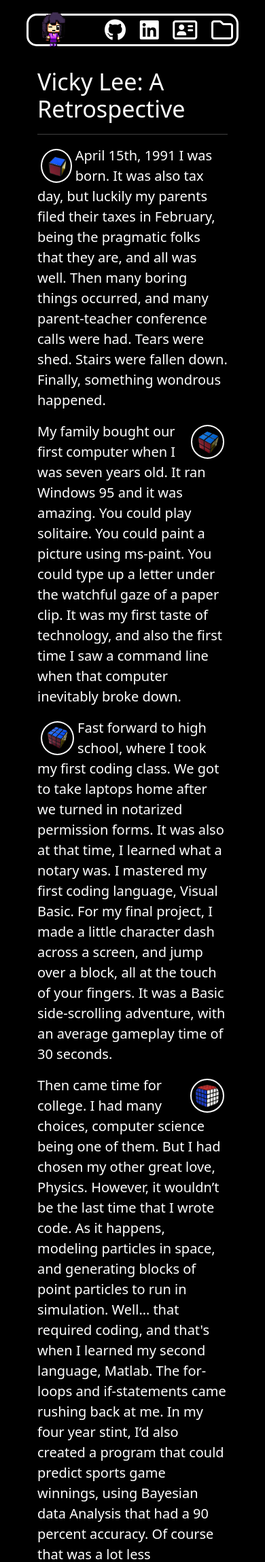
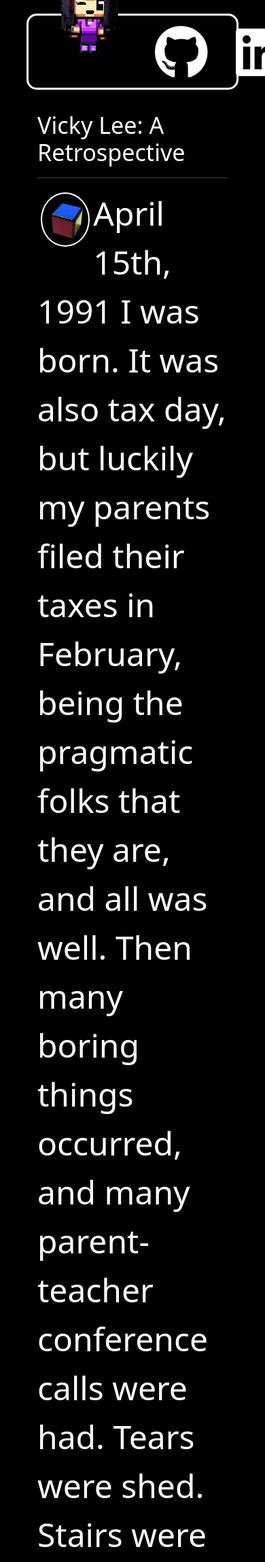
Before and after one commit to Centristy/Vicky-Lee, a Flask app: page / in a window 390 px wide; the page is wider, and only the part inside the window is pictured. Shown: the top 2298 px of that part at 68% size. Run offline with Flask 3, Linux system fonts and the light colour scheme; some libraries are stand-ins or nearby versions.

Commit message:
phone fonts added

```diff
--- a/static/stylesheets/style.css
+++ b/static/stylesheets/style.css
@@ -4,20 +4,42 @@ body {
   }
 
 
+
 .navbar {
     background-color: #000000;
     color:white;
-    height: 3rem;
+    height: 7rem;
     border: 3px solid white;
     border-radius: 15px;
     margin-top: 5%;
     margin-left: 10%;
     margin-right:10%;
-    padding: 5px;
+    padding: 10px;
     position: relative;
     z-index: 9999;
-    font-size: 2rem;
+    font-size: 5rem;
   }
+
+p {
+
+  font-size: 3rem;
+}
+
+small {
+  font-size: 2rem;
+}
+
+h3 {
+  font-size: 4rem;
+}
+
+h1 {
+  font-size:5rem;
+}
+
+hr {
+  color: white;
+}
 
 
 a {
@@ -54,32 +76,35 @@ a:hover {
 
 
 .logo {
-    width: 4rem;
+    width: 10rem;
   }
 
 .jumbotron{
   background-color: black;
   color: white;
+  font-size: 25px;
   margin-left: 10%;
   margin-right: 10%;
 }
 
 .rub1{
-  height: 50px;
+  height: 5rem;
   float: left;
   border: 2px white solid;
   margin: 5px;
   padding: 5px;
   border-radius: 50%;
+
 }
 
 .rub2{
-  height: 50px;
+  height: 5rem;
   float: right;
   border: 2px white solid;
   margin: 5px;
   padding: 5px;
   border-radius: 50%;
+
 }
 
 .alert{
@@ -88,4 +113,5 @@ a:hover {
   margin: 2px;
   border: 1px green solid;
 
+
 }
--- a/templates/homepage.html
+++ b/templates/homepage.html
@@ -4,17 +4,17 @@
     <h1 class="display-4">Vicky Lee: A Retrospective</h1>
     <hr>
         <img src="/static/images/rubicks1.png" class="rub1"/>
-        <p class="lead">April 15th, 1991 I was born. It was also tax day, but luckily my parents filed their taxes in February, being the pragmatic folks that they are, and all was well. Then many boring things occurred, and many parent-teacher conference calls were had. Tears were shed. Stairs were fallen down. Finally, something wondrous happened.</p>
+        <p >April 15th, 1991 I was born. It was also tax day, but luckily my parents filed their taxes in February, being the pragmatic folks that they are, and all was well. Then many boring things occurred, and many parent-teacher conference calls were had. Tears were shed. Stairs were fallen down. Finally, something wondrous happened.</p>
         <img src="/static/images/rubicks2.png" class="rub2"/>
-        <p class="lead">My family bought our first computer when I was seven years old. It ran Windows 95 and it was amazing. You could play solitaire. You could paint a picture using ms-paint. You could type up a letter under the watchful gaze of a paper clip. It was my first taste of technology, and also the first time I saw a command line when that computer inevitably broke down. </p>
+        <p >My family bought our first computer when I was seven years old. It ran Windows 95 and it was amazing. You could play solitaire. You could paint a picture using ms-paint. You could type up a letter under the watchful gaze of a paper clip. It was my first taste of technology, and also the first time I saw a command line when that computer inevitably broke down. </p>
         <img src="/static/images/rubicks3.png" class="rub1"/>
-        <p class="lead">Fast forward to high school, where I took my first coding class. We got to take laptops home after we turned in notarized permission forms. It was also at that time, I learned what a notary was. I mastered my first coding language, Visual Basic. For my final project, I made a little character dash across a screen, and jump over a block, all at the touch of your fingers. It was a Basic side-scrolling adventure, with an average gameplay time of 30 seconds. </p>
+        <p >Fast forward to high school, where I took my first coding class. We got to take laptops home after we turned in notarized permission forms. It was also at that time, I learned what a notary was. I mastered my first coding language, Visual Basic. For my final project, I made a little character dash across a screen, and jump over a block, all at the touch of your fingers. It was a Basic side-scrolling adventure, with an average gameplay time of 30 seconds. </p>
         <img src="/static/images/Rubicks4.png" class="rub2"/>
-        <p class="lead">Then came time for college. I had many choices, computer science being one of them. But I had chosen my other great love, Physics. However, it wouldn’t be the last time that I wrote code. As it happens, modeling particles in space, and generating blocks of point particles to run in simulation. Well… that required coding, and that's when I learned my second language, Matlab. The for-loops and if-statements came rushing back at me. In my four year stint, I’d also created a program that could predict sports game winnings, using Bayesian data Analysis that had a 90 percent accuracy. Of course that was a lot less academically sound then my previously mentioned, though a lot more potentially lucrative. </p>
+        <p>Then came time for college. I had many choices, computer science being one of them. But I had chosen my other great love, Physics. However, it wouldn’t be the last time that I wrote code. As it happens, modeling particles in space, and generating blocks of point particles to run in simulation. Well… that required coding, and that's when I learned my second language, Matlab. The for-loops and if-statements came rushing back at me. In my four year stint, I’d also created a program that could predict sports game winnings, using Bayesian data Analysis that had a 90 percent accuracy. Of course that was a lot less academically sound then my previously mentioned, though a lot more potentially lucrative. </p>
         <img src="/static/images/Rubicks5-scrambled.png" class="rub1"/>
-        <p class="lead">Now adulthood, a bit aimless. I taught physics for two years, and discovered that teenagers didn’t like physics. I switched over to English, and really enjoyed it. I moved to another country where I didn’t speak the language. I got back in touch with a friend, who told me about an expensive coding bootcamp.</p>
+        <p >Now adulthood, a bit aimless. I taught physics for two years, and discovered that teenagers didn’t like physics. I switched over to English, and really enjoyed it. I moved to another country where I didn’t speak the language. I got back in touch with a friend, who told me about an expensive coding bootcamp.</p>
         <img src="/static/images/Rubicks5.png" class="rub2"/>
-        <p class="lead">After one car-ride discussion with my husband, I decided that I would like to learn coding properly, intensively. I blasted through their year-long course in six months. I added to my meager repertoire: Python, Javascript, Flask, Node.js and React. But more importantly, I’d learned I could make things, whatever I wanted, work through any problem in coding! </p>
+        <p >After one car-ride discussion with my husband, I decided that I would like to learn coding properly, intensively. I blasted through their year-long course in six months. I added to my meager repertoire: Python, Javascript, Flask, Node.js and React. But more importantly, I’d learned I could make things, whatever I wanted, work through any problem in coding! </p>
         <img src="/static/images/Rubickstar.png" class="rub1"/>
         <h3>AND THUS I BECAME A CERTIFIED SOFTWARE DEVELOPER!</h3>
 </div>
--- a/templates/projects.html
+++ b/templates/projects.html
@@ -2,7 +2,7 @@
 {% block content %}
 <div class="jumbotron">
 
-    <h1 class="display-4">Projects</h1>
+    <h1 >Projects</h1>
     <p><small>Note: These are web applcations. Don't try to open it on a phone unless you want to see a poor attempt at cubism</small></p>
 
     <hr>
```
